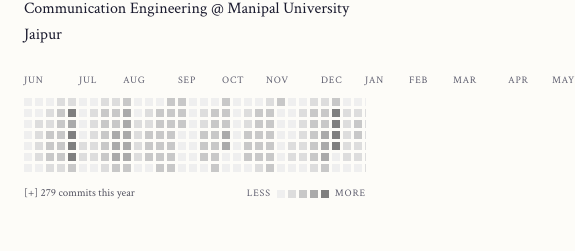
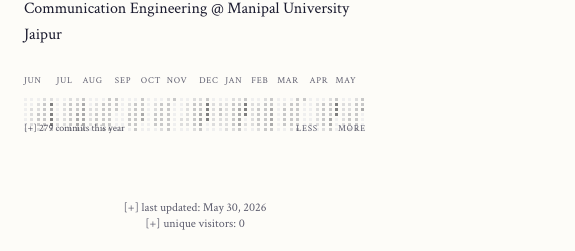
Before and after one commit to Rudrakshbhardwaj01/Updated-Portfolio, a Next.js app: page / in a window 390 px wide. Shown: the part 1234-1485 px from the top of the page, 575 px wide, since content can reach past the window. Built offline with nearby package versions, Linux system fonts and the light colour scheme; no server answers.

Commit message:
Add Github contribution

```diff
--- a/src/components/contribution/ContributionHeatmap.tsx
+++ b/src/components/contribution/ContributionHeatmap.tsx
@@ -2,8 +2,6 @@ import type { CSSProperties } from "react";
 import {
   buildHeatmapData,
   getIntensityLevel,
-  HEATMAP_CELL_GAP_PX,
-  HEATMAP_CELL_SIZE_PX,
 } from "@/lib/contribution/utils";
 import type { ContributionDay } from "@/lib/contribution/types";
 import "./contribution-heatmap.css";
@@ -47,14 +45,17 @@ export function ContributionHeatmap({ contributions }: ContributionHeatmapProps)
         } as CSSProperties
       }
     >
+      <div className="contribution-heatmap-chart">
         <div className="contribution-heatmap-months" aria-hidden="true">
           {monthLabels.map(({ label, weekIndex }) => (
             <span
               key={`${label}-${weekIndex}`}
               className="contribution-heatmap-month"
-            style={{
-              left: `${weekIndex * (HEATMAP_CELL_SIZE_PX + HEATMAP_CELL_GAP_PX)}px`,
-            }}
+              style={
+                {
+                  "--week-index": weekIndex,
+                } as CSSProperties
+              }
             >
               {label}
             </span>
@@ -81,6 +82,7 @@ export function ContributionHeatmap({ contributions }: ContributionHeatmapProps)
             }),
           )}
         </div>
+      </div>
 
       <div className="contribution-heatmap-footer">
         <p className="contribution-heatmap-summary">
--- a/src/components/contribution/contribution-heatmap.css
+++ b/src/components/contribution/contribution-heatmap.css
@@ -22,8 +22,16 @@
   --level-4: #7a7a7a;
 }
 
+.contribution-heatmap-chart {
+  width: max-content;
+}
+
 .contribution-heatmap-months {
   position: relative;
+  width: calc(
+    var(--heatmap-weeks) * var(--heatmap-cell-size) +
+      (var(--heatmap-weeks) - 1) * var(--heatmap-cell-gap)
+  );
   height: 0.875rem;
   margin-bottom: 0.5rem;
 }
@@ -31,6 +39,9 @@
 .contribution-heatmap-month {
   position: absolute;
   top: 0;
+  left: calc(
+    var(--week-index) * (var(--heatmap-cell-size) + var(--heatmap-cell-gap))
+  );
   font-size: 10px;
   letter-spacing: 0.08em;
   text-transform: uppercase;
@@ -156,17 +167,46 @@
   }
 }
 
-@media (max-width: 767px) {
+@media (max-width: 767px) and (orientation: portrait) {
   .contribution-heatmap {
     width: 100%;
     min-width: 0;
+    --heatmap-cell-gap: 2px;
+    --heatmap-cell-size: clamp(
+      3px,
+      calc(
+        (100% - (var(--heatmap-weeks) - 1) * var(--heatmap-cell-gap)) /
+          var(--heatmap-weeks)
+      ),
+      8px
+    );
   }
 
+  .contribution-heatmap-chart {
+    width: 100%;
+    max-width: 100%;
+  }
+
+  .contribution-heatmap-months,
   .contribution-heatmap-grid {
-    overflow-x: auto;
+    width: calc(
+      var(--heatmap-weeks) * var(--heatmap-cell-size) +
+        (var(--heatmap-weeks) - 1) * var(--heatmap-cell-gap)
+    );
     max-width: 100%;
-    padding-bottom: 0.125rem;
-    scrollbar-width: thin;
+  }
+
+  .contribution-heatmap-month {
+    font-size: 9px;
+  }
+
+  .contribution-heatmap-summary {
+    font-size: 10px;
+  }
+
+  .contribution-heatmap-legend,
+  .contribution-heatmap-legend-label {
+    font-size: 9px;
   }
 
   .contribution-heatmap-footer {
```
Lines whose indentation alone changed are shown as unchanged.
